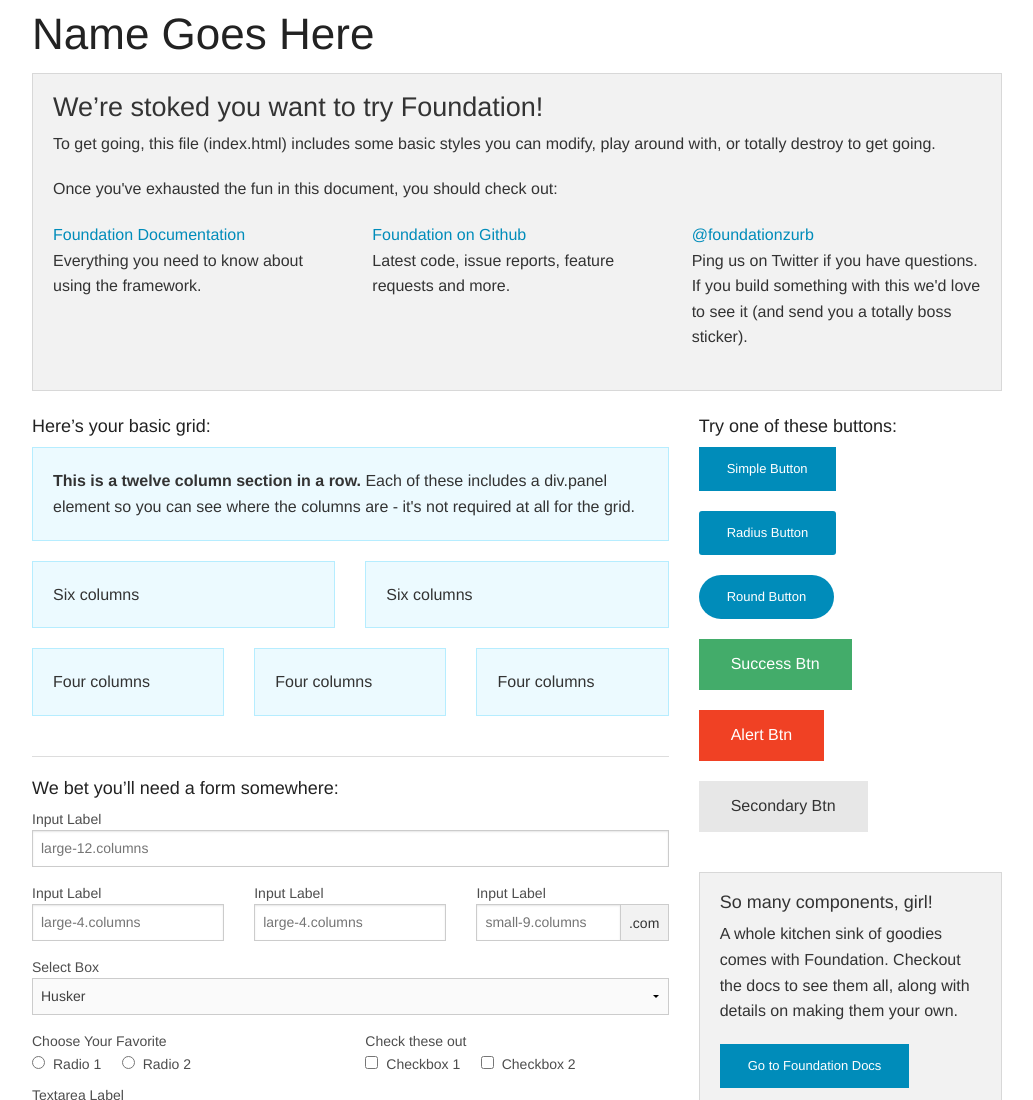
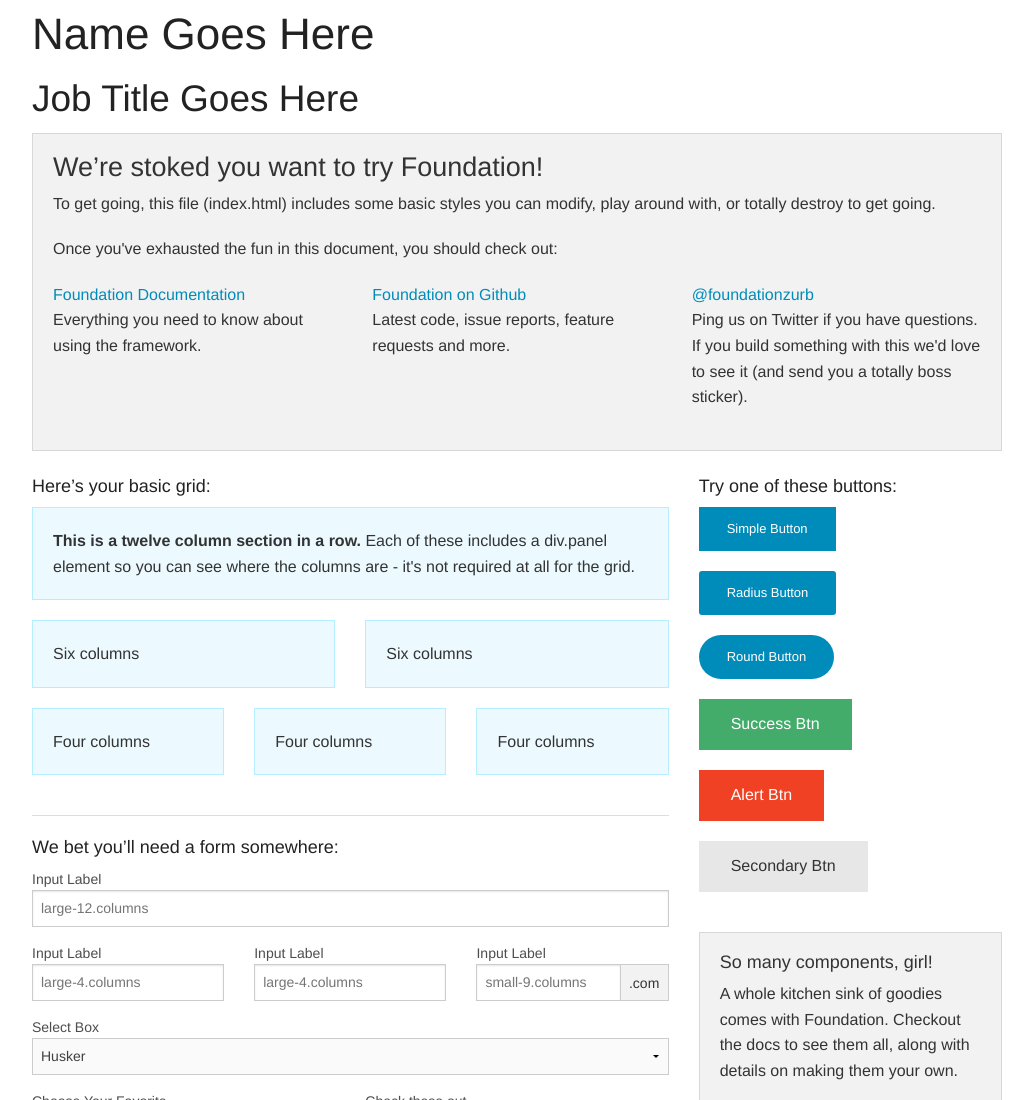
Before and after one commit to nickneyland/website, a plain HTML site: page index.html in a window 1280 px wide. Shown: the top 1100 px of the page, without its empty margins (123-1156 px from the left). Drawn offline with Linux system fonts and the light colour scheme.

Commit message:
Added nojekyll, updated index file

```diff
--- a/index.html
+++ b/index.html
@@ -12,6 +12,7 @@
     <div class="row">
       <div class="large-12 columns">
         <h1>Name Goes Here</h1>
+        <h2>Job Title Goes Here</h2>
       </div>
     </div>
 
```
Also changed, not shown: 1 other file.
